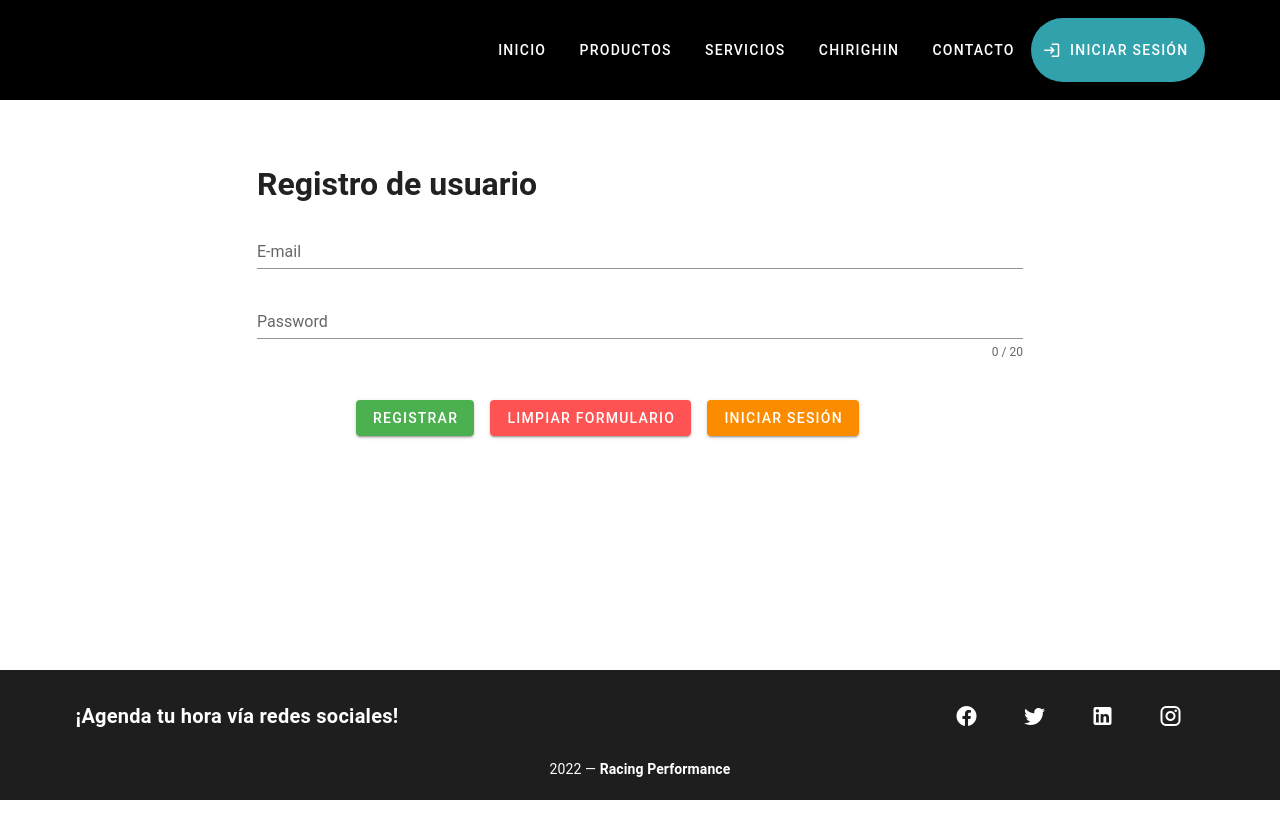
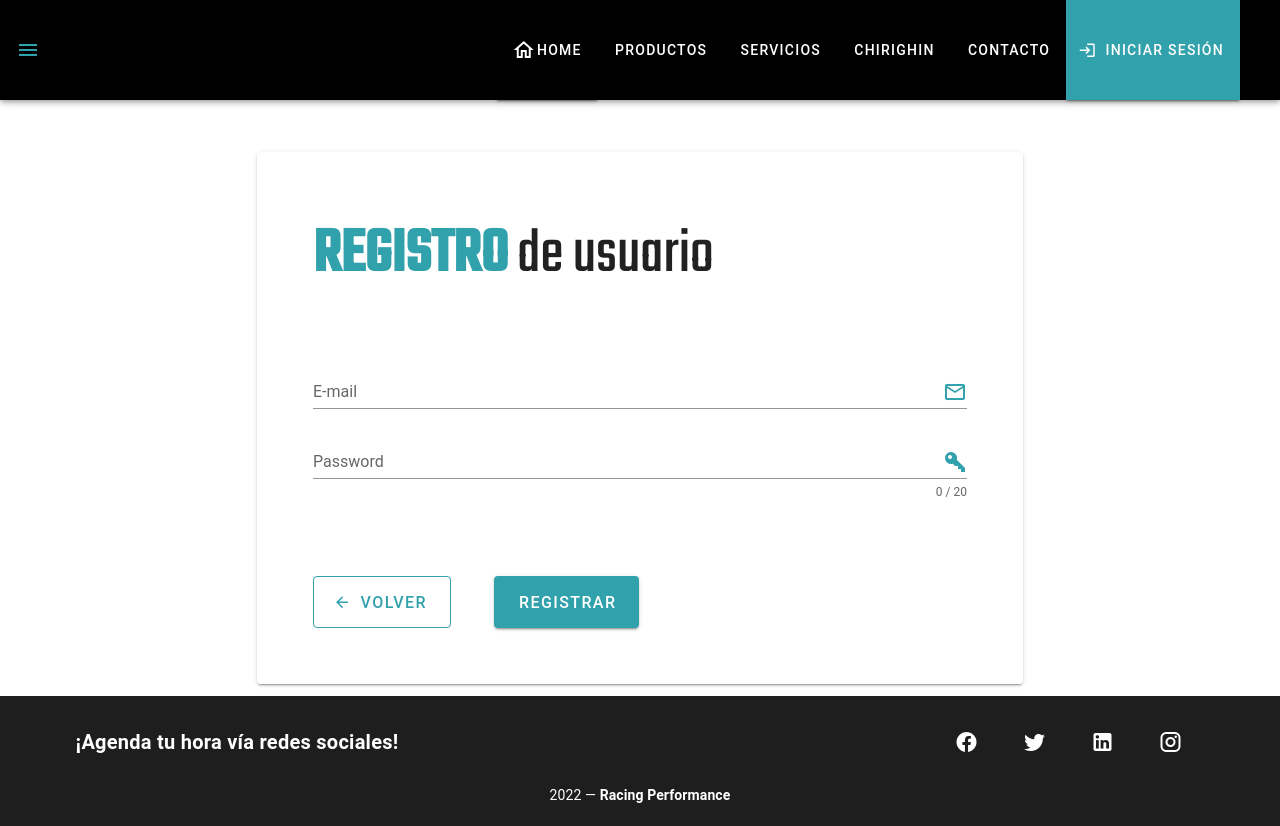
Before and after one commit to pipevera/racingPerformance, a Vue app: page /register in a window 1280 px wide. Before the commit the page ends 800 px from the top, so only its background shows below. Built offline with nearby package versions, Linux system fonts and the light colour scheme; no server answers; what vue-sweetalert2 would draw is missing.

Commit message:
Se suben cambios vistas de home,props productos, navdrawer

```diff
--- /dev/null
+++ b/Products.js
@@ -0,0 +1,37 @@
+
+// Importación de Base de datos - recurso externo
+
+const Products = [
+    {
+      id: 1,
+      nombre: "Yamaha",
+      imagen: "https://www.yamahamotos.cl/wp-content/themes/yamaha-child/images/grid/super-deportivas.jpg"
+    },
+    {
+      id: 2,
+      nombre: "Honda",
+      imagen: "https://www.honda.cl/wp-content/uploads/2022/02/desk-img-moto-1.jpg.webp"
+    },
+    {
+      id: 3,
+      nombre: "KTM",
+      imagen: "https://www.ktm.cl/media/ktm/Content/dam/websites/ktm-com/language-masters/en/startpage/1290sdr2020.jpg"
+    },
+    {
+      id: 4,
+      nombre: "Sport Heritage",
+      imagen: "https://www.yamahamotos.cl/wp-content/themes/yamaha-child/images/grid/sport-heritage.jpg?v=2.0"
+    },
+    {
+      id: 5,
+      nombre: "Urbanas",
+      imagen: "https://www.yamahamotos.cl/wp-content/themes/yamaha-child/images/grid/urbanas.jpg?v=2.0"
+    },
+    {
+        id: 1,
+        nombre: "Scooter",
+        imagen: "https://www.yamahamotos.cl/wp-content/themes/yamaha-child/images/grid/scooter.jpg?v=2.0"
+      }
+  ];
+
+  export default Products;
--- a/src/App.vue
+++ b/src/App.vue
@@ -1,9 +1,9 @@
 <template>
   <v-app>
-    <v-app-bar app flat color="black" height="100">
+
       <Navbar></Navbar>
-    </v-app-bar>
       <v-main>
+
         <router-view/>
       </v-main>
     <Footer></Footer>
@@ -11,12 +11,13 @@
 </template>
 
 <script>
-import Navbar from './components/Navbar.vue'
-import Footer from './components/Footer.vue'
+import Footer from './components/Footer.vue';
+import Navbar from './components/Navbar';// Se importa componente NevDrawers
+
 
 export default {
   name: 'App',
-  components: {Navbar, Footer},
+  components: {Navbar,Footer},
   data: () => ({
     //
   }),
--- /dev/null
+++ b/src/components/HomeCards.vue
@@ -0,0 +1,39 @@
+
+<template>
+  <div class="pa-10">
+
+    <v-card max-width="450">
+      <v-img :src="ProductProp.imagen" height="200px"></v-img>
+
+      <v-card-title class="d-flex justify-space-between">{{ ProductProp.nombre }}
+<div>
+            <v-btn icon color="#31A1AC">
+                <v-icon>mdi-heart</v-icon>
+              </v-btn>
+
+              <v-btn icon color="#31A1AC" >
+                <v-icon>mdi-bookmark</v-icon>
+              </v-btn>
+
+              <v-btn icon color="#31A1AC" >
+
+                <v-icon>mdi-share-variant</v-icon>
+              </v-btn>
+              </div>
+      </v-card-title>
+    </v-card>
+
+  </div>
+</template>
+<script>
+export default {
+  props: ["ProductProp"],
+  data() {},
+};
+</script>
+
+<style scoped>
+.v-card {
+  margin: auto;
+}
+</style>
--- a/src/components/Main.vue
+++ b/src/components/Main.vue
@@ -1,4 +1,6 @@
 <template>
+  <div>
+
     <v-container class="grey lighten-5">
       <h1 class="text-center mt-10 pb-13 pt-10">
         <strong>¿Tu moto tiene fallas </strong>Y NO SABES DE QUE SE TRATA?
@@ -7,61 +9,37 @@
         <v-col cols="12" sm="6" md="6">
           <p class="pa-2 py-15 px-16 mt-16" tile>
             Comunícate con nuestro mecánico para evaluar la falla de tu moto.
-          Según disponibilidad en nuestro taller, se agendará una hora para que
-          te ayude a resolver el problema. Revisa nuestros precios y servicios
-          que tenemos en nuestro taller. Estos precios pueden variar según
-          modelo y cilindrada de tu moto.
+            Según disponibilidad en nuestro taller, se agendará una hora para
+            que te ayude a resolver el problema. Revisa nuestros precios y
+            servicios que tenemos en nuestro taller. Estos precios pueden variar
+            según modelo y cilindrada de tu moto.
           </p>
         </v-col>
         <v-col cols="6" md="4">
           <v-img class="pa-2" tile src="../assets/img/sign1.png"></v-img>
         </v-col>
       </v-row>
+
+      <!-- START- SECCTION REPUESTO DE MOTOS -->
       <h1 class="text-center mt-10 pb-13 pt-10">
         <strong>Repuestos de</strong> MOTOS ONLINE
       </h1>
-    <v-card flat tile>
-      <v-container
-        v-for="type in types"
-        :key="type"
-        class="grey lighten-4"
-        fluid
+      <v-row>
+        <v-col
+          xs="12"
+          sm="12"
+          md="6"
+          lg="4"
+          v-for="(personaje, index) in Products"
+          :key="index"
         >
-        <v-subheader>{{ type }}</v-subheader>
-
-        <v-row>
-          <v-spacer></v-spacer>
-          <v-col v-for="card in cards" :key="card" cols="12" sm="6" md="4">
-            <v-card>
-              <v-img
-                :src="`https://picsum.photos/200/300?image=${getImage()}`"
-                height="300px"
-              >
-                <span
-                  class="text-h5 white--text pl-4 pt-4 d-inline-block"
-                  v-text="card"
-                ></span>
-              </v-img>
-
-              <v-card-actions class="white justify-center">
-                <v-btn
-                  v-for="(social, i) in socials"
-                  :key="i"
-                  :color="social.color"
-                  class="white--text"
-                  fab
-                  icon
-                  small
-                >
-                  <v-icon>{{ social.icon }}</v-icon>
-                </v-btn>
-              </v-card-actions>
-            </v-card>
+          <HomeCards :ProductProp="personaje"></HomeCards>
+          <!--Se pasa prop padre al componente HomeCards -->
         </v-col>
       </v-row>
-      </v-container>
-    </v-card>
-    <v-card class="mx-auto" max-width="500"> </v-card>
+
+      <!-- END- SECCTION REPUESTO DE MOTOS -->
+
       <!-- START- SECCTION COMO ELEGIR PERFORMANCE -->
       <h1 class="text-center mt-10 pb-13 pt-10">
         <strong>¿Por qué elegir</strong> RACING PERFORMANCE
@@ -285,9 +263,9 @@
                     <v-divider></v-divider>
 
                     <v-card-text>
-                    Los trabajos de mantención y cambios de kit de arrastre, son
-                    entregados dentro del día, en un lapso de 5 horas. Hay que
-                    agendar con al menos 24horas de anticipación.
+                      Los trabajos de mantención y cambios de kit de arrastre,
+                      son entregados dentro del día, en un lapso de 5 horas. Hay
+                      que agendar con al menos 24horas de anticipación.
                     </v-card-text>
                   </div>
                 </v-expand-transition>
@@ -303,43 +281,25 @@
           </v-hover>
         </v-col>
       </v-row>
-
       <!-- END- SECCTION COMO ELEGIR PERFORMANCE -->
     </v-container>
+  </div>
 </template>
 <script>
+import HomeCards from "../components/HomeCards";
+import Products from "../../Products"; // Se importa componentes personajes
 export default {
   data: () => ({
     showCardOne: false,
     showCardtwo: false,
     showCardthree: false,
     showCardfour: false,
-    justify: ["start", "center", "end", "space-around", "space-between"],
-    types: ["Places to Be", "Places to See"],
-    cards: ["Good", "Best", "Finest"],
-    socials: [
-      {
-        icon: "mdi-facebook",
-        color: "indigo",
-      },
-      {
-        icon: "mdi-linkedin",
-        color: "cyan darken-1",
-      },
-      {
-        icon: "mdi-instagram",
-        color: "red lighten-3",
-      },
-    ],
+    Products: Products,
   }),
 
-  methods: {
-    getImage() {
-      const min = 550;
-      const max = 560;
-
-      return Math.floor(Math.random() * (max - min + 1)) + min;
-    },
+  components: {
+    HomeCards,
+    // Navbar,
   },
 };
 </script>
--- a/src/components/Navbar.vue
+++ b/src/components/Navbar.vue
@@ -1,33 +1,86 @@
 <template>
-  <v-container>
-    <v-toolbar color="black" dark fixed >
+  <div>
+
+    <v-app-bar  color="black" dark fixed height="100px">
+
+      <v-app-bar-nav-icon
+        @click.stop="drawer = !drawer"
+          color="#31A1AC"
+        dark
+        prominent
+      ></v-app-bar-nav-icon>
         <v-toolbar-title>
         <v-img src="../assets/img/racingPerformance.jpeg" width="35%"></v-img>
       </v-toolbar-title>
       <v-spacer></v-spacer>
-        <v-toolbar-items class="hidden-sm-and-down">
+      <v-toolbar-items class="ma-6 hidden-sm-and-down" >
+        <v-btn color="black" dark>
                <v-btn text v-if="auth"><router-link class="links" to="/admin">Administración</router-link></v-btn>
-          <v-btn text><router-link class="links" to="/">Inicio</router-link></v-btn>
+        <v-icon>mdi-home-outline</v-icon><router-link class="links" to="/">Home</router-link></v-btn>
        <v-btn text><router-link class="links" to="/productos">Productos</router-link></v-btn>
       <v-btn text><router-link class="links" to="/servicios">Servicios</router-link></v-btn>
         <v-btn text><router-link class="links" to="/chirighin">Chirighin</router-link></v-btn>
       <v-btn text><router-link class="links" to="/contacto">Contacto</router-link></v-btn>
-             <v-btn class="rounded-pill" color="#31A1AC">  <v-icon left>mdi-login</v-icon><router-link class="links button is-dark " to="/login">Iniciar sesión</router-link></v-btn>
-
+       <v-btn color="#31A1AC">  <v-icon left>mdi-login</v-icon><router-link class="links button is-dark " to="/login">Iniciar sesión</router-link></v-btn>
    <v-btn text @click="signOut" v-if="auth">
             <span class="mr-2">{{userDataEmail}}</span>
             <v-icon>mdi-logout</v-icon>
           </v-btn>
       </v-toolbar-items>
-      </v-toolbar>
-  </v-container>
+    </v-app-bar>
+    <v-navigation-drawer
+      v-model="drawer"
+      absolute
+      left
+      temporary
+         color="#31A1AC "
 
+      dark
+      prominent
+    >
+      <v-list nav dense>
+        <v-list-item-group>
+          <v-list-item>
+            <v-list-item-title>
+              <v-icon>mdi-home-outline</v-icon>
+              Inicio</v-list-item-title
+            >
+          </v-list-item>
+          <v-list-item>
+            <v-list-item-title>
+
+             Productos</v-list-item-title
+            >
+          </v-list-item>
+          <v-list-item>
+            <v-list-item-title>
+
+           Servicios</v-list-item-title
+            >
+          </v-list-item>
+             <v-list-item>
+            <v-list-item-title>
+
+           Chirighin</v-list-item-title
+            >
+          </v-list-item>
+        </v-list-item-group>
+      </v-list>
+    </v-navigation-drawer>
+  </div>
 </template>
+
+
+
+
+
 <script>
 import { logOut } from '../firebase/auth'
  export default {
     data: () => ({
-      auth: false
+      auth: false,
+      drawer: false, // Se crea condicion drawer
+
     }),
     methods: {
       signOut() {
--- a/src/views/Home.vue
+++ b/src/views/Home.vue
@@ -1,15 +1,47 @@
 <template>
   <div>
-    <Carousel></Carousel>
-    <Main></Main>
+      <Carousel></Carousel>
+   <Main></Main>
+  <HomeCards></HomeCards>
+
   </div>
 </template>
 
 <script>
+import HomeCards from '../components/HomeCards'
+import Main from '../components/Main.vue'
 import Carousel from '../components/Carousel.vue'
-import Main from '../components/Main.vue'
+
   export default {
+      data: () => ({
     name: 'Home',
-    components: {Carousel, Main},
-  }
+
+ }),
+
+
+ components: {
+    Carousel,
+       Main,
+  HomeCards,
+  },
+};
 </script>
+
+
+<style scoped>
+body {
+  font-family: "Teko", sans-serif;
+}
+
+p {
+  font-size: 18px;
+}
+h1 {
+  font-family: "Teko", sans-serif;
+  font-size: 4rem;
+  font-weight: normal;
+}
+.v-card.on-hover.theme--dark{
+  background-color: rgba(#FFF, 0.8);
+}
+</style>
--- a/src/views/Login.vue
+++ b/src/views/Login.vue
@@ -1,17 +1,16 @@
 <template>
-  <v-container>
+  <v-container class="pt-16">
     <v-row class="justify-center">
-
-                                    <v-col cols="12" sm="12" md="6" class="d-none d-sm-flex" >
-
-  <v-img class="pa-2 " tile src="../assets/img/bienvenido.png" width="70%"></v-img>
-
+      <v-col cols="12" sm="12" md="6" class="d-none d-sm-flex">
+        <v-img
+          class="pa-2"
+          tile
+          src="../assets/img/bienvenido.png"
+          width="70%"
+        ></v-img>
       </v-col>
 
-
-
-   <v-col cols="12" sm="6" md="4" class="mt-13" >
-
+      <v-col cols="12" sm="6" md="4" class="mt-13">
         <v-hover v-slot="{ hover }" open-delay="200">
           <v-card
             class="mx-auto pa-14 mt-7"
@@ -20,41 +19,62 @@
             :class="{ 'on-hover': hover }"
           >
             <v-form ref="form" lazy-validation>
+              <h1 class="contenedor mt-0 mb-15">
+                <strong color="#31A1AC">LOGIN</strong> de usuario
+              </h1>
 
-                 <h1 class="contenedor mt-0 mb-15"><strong  color="#31A1AC">LOGIN</strong> de usuario</h1>
-
-              <v-text-field v-model="email" label="E-mail" color="#31A1AC" :rules="rules" required  >   <v-icon
-      slot="append"
+              <v-text-field
+                v-model="email"
+                label="E-mail"
                 color="#31A1AC"
+                :rules="rules"
+                required
               >
+                <v-icon slot="append" color="#31A1AC">
                   mdi-email-outline
-    </v-icon></v-text-field>
-              <v-text-field v-model="password" :counter="20"  color="#31A1AC"  type="password" label="Password" required @keypress.enter="validate"> <v-icon
-      slot="append"
+                </v-icon></v-text-field
+              >
+              <v-text-field
+                v-model="password"
+                :counter="20"
                 color="#31A1AC"
+                type="password"
+                label="Password"
+                required
+                @keypress.enter="validate"
               >
+                <v-icon slot="append" color="#31A1AC">
                   mdi-key-variant
-    </v-icon></v-text-field>
-
+                </v-icon></v-text-field
+              >
 
               <v-row class="justify-center mt-12 d-sm-block d-md-inline-flex">
-           <v-col cols="12" sm="12" md="6"  >
-                <v-btn   color="#31A1AC"  outlined class="mt-4 mr-4"  x-large  @click="register">Registrar</v-btn>
+                <v-col cols="12" sm="12" md="6">
+                  <v-btn
+                    color="#31A1AC"
+                    outlined
+                    class="mt-4 mr-4"
+                    x-large
+                    @click="register"
+                    >Registrar</v-btn
+                  >
                   <!-- <v-btn color="success" class="mt-4 mr-4" @click="validate">Iniciar</v-btn> -->
+                </v-col>
+                <v-col cols="12" sm="12" md="6">
+                  <v-btn
+                    class="mt-4 mr-4"
+                    color="#31A1AC"
+                    x-large
+                    @click="validate"
+                    dark
+                  >
+                    <v-icon left>mdi-login</v-icon>Iniciar sesión</v-btn
+                  >
 
-           </v-col>
-           <v-col cols="12" sm="12" md="6"  >
-                      <v-btn class=" mt-4 mr-4" color="#31A1AC" x-large  @click="validate"  dark>  <v-icon left>mdi-login</v-icon>Iniciar sesión</v-btn>
                   <!-- <v-btn color="error" class="mt-4 mr-4" @click="reset">Limpiar Formulario</v-btn> -->
                 </v-col>
-
               </v-row>
-
-
-
-
             </v-form>
-
           </v-card>
         </v-hover>
       </v-col>
@@ -62,38 +82,41 @@
   </v-container>
 </template>
 <script>
-import { userLogin } from '../firebase/auth'
+import { userLogin } from "../firebase/auth";
 export default {
   data() {
     return {
       email: "",
-        password: ""
-      }
+      password: "",
+    };
   },
   methods: {
     validate() {
-        userLogin(this.email, this.password)
-        this.$router.push('admin')
+      userLogin(this.email, this.password);
+      this.$router.push("admin");
+      alert('You clicked the button!')
     },
+
+
     reset() {
-        this.email = ""
-        this.password = ""
+      this.email = "";
+      this.password = "";
     },
     register() {
-        this.$router.push('register')
-      }
-
+      this.$router.push("register");
     },
-  }
+  },
+};
 </script>
 <style scoped>
-h1{
+h1 {
   font-family: "Teko", sans-serif;
   font-size: 4rem;
   font-weight: normal;
 }
-b, strong {
-    color: #31A1AC;
+b,
+strong {
+  color: #31a1ac;
 }
 
 .contenedor {
--- a/src/views/Register.vue
+++ b/src/views/Register.vue
@@ -1,61 +1,135 @@
 <template>
-  <v-container>
+  <v-container class="pt-16">
     <v-row align="center" justify="center">
-      <v-col cols="6" sm="8" md="8" class="contenedor">
-        <v-alert dense dismissible text type="success" v-model="alert">Usuario registrado</v-alert>
-        <h1>Registro de usuario</h1>
+      <v-col cols="12" sm="12" md="8" class="contenedor">
+        <v-alert dense dismissible text type="success" v-model="alert"
+          >Usuario registrado</v-alert
+        >
       </v-col>
     </v-row>
     <v-form ref="form" lazy-validation>
       <v-row align="center" justify="center">
-            <v-col cols="6" sm="8" md="8" class="">
-              <v-text-field v-model="email" label="E-mail" required></v-text-field>
-              <v-text-field v-model="password" :counter="20" type="password" label="Password" @keypress.enter="register" required></v-text-field>
+        <v-col cols="12" sm="12" md="8" class="">
+          <v-hover v-slot="{ hover }" open-delay="200">
+            <v-card
+              class="mx-auto pa-14 mt-7"
+              max-width="800px"
+              :elevation="hover ? 16 : 2"
+              :class="{ 'on-hover': hover }"
+            >
+              <v-form ref="form" lazy-validation>
+                <h1 class="contenedor mt-0 mb-15">
+                  <strong color="#31A1AC">REGISTRO</strong> de usuario
+                </h1>
+
+                <v-text-field
+                  v-model="email"
+                  label="E-mail"
+                  color="#31A1AC"
+                  :rules="rules"
+                  required
+                >
+                  <v-icon slot="append" color="#31A1AC">
+                    mdi-email-outline
+                  </v-icon></v-text-field
+                >
+                <v-text-field
+                  v-model="password"
+                  :counter="20"
+                  color="#31A1AC"
+                  type="password"
+                  label="Password"
+                  required
+                  @keypress.enter="validate"
+                >
+                  <v-icon slot="append" color="#31A1AC">
+                    mdi-key-variant
+                  </v-icon></v-text-field
+                >
+
+                <v-row class="justify-center mt-12 d-sm-block d-md-inline-flex">
+                  <v-col cols="12" sm="12" md="6">
+                    <v-btn
+                      color="#31A1AC"
+                      outlined
+                      class="mt-4 mr-4"
+                      x-large
+                      @click="login"
+                    >
+                      <v-icon left> mdi-arrow-left</v-icon> Volver</v-btn
+                    >
+                  </v-col>
+                  <v-col cols="12" sm="12" md="6">
+                    <v-btn
+                      class="mt-4 mr-4"
+                      color="#31A1AC"
+                      x-large
+                      @click="register"
+                      dark
+                    >
+            Registrar</v-btn
+                    >
+
+                    <!-- <v-btn color="error" class="mt-4 mr-4" @click="reset">Limpiar Formulario</v-btn> -->
                   </v-col>
                 </v-row>
-          <v-row align="center" justify="center">
+              </v-form>
+            </v-card>
+          </v-hover>
+          <!-- <v-text-field v-model="email" label="E-mail" required></v-text-field>
+              <v-text-field v-model="password" :counter="20" type="password" label="Password" @keypress.enter="register" required></v-text-field> -->
+        </v-col>
+      </v-row>
+      <!-- <v-row align="center" justify="center">
            <v-col cols="6" sm="5" md="5" lg="6" xl="4">
               <v-btn color="success" class="mt-4 mr-4" @click="register">Registrar</v-btn>
               <v-btn color="error" class="mt-4 mr-4" @click="resetForm">Limpiar Formulario</v-btn>
               <v-btn color="warning" class="mt-4 mr-4" @click="login">Iniciar sesión</v-btn>
            </v-col>
-          </v-row>
-
+          </v-row> -->
     </v-form>
-
   </v-container>
 </template>
 <script>
-import { userRegister } from '../firebase/auth'
+import { userRegister } from "../firebase/auth";
 export default {
   data() {
     return {
       alert: false,
       email: "",
-        password: ""
-      }
+      password: "",
+    };
   },
   methods: {
     register() {
-        userRegister(this.email, this.password, this.alertRegister)
+      userRegister(this.email, this.password, this.alertRegister);
     },
     resetForm() {
-        this.email = ""
-        this.password = ""
+      this.email = "";
+      this.password = "";
     },
     alertRegister() {
-        this.alert = true
-        this.email = ""
-        this.password = ""
+      this.alert = true;
+      this.email = "";
+      this.password = "";
     },
     login() {
-        this.$router.push('/login')
-      }
+      this.$router.push("/login");
     },
-  }
+  },
+};
 </script>
 <style scoped>
 .contenedor {
   margin-top: 3rem;
 }
+h1 {
+  font-family: "Teko", sans-serif;
+  font-size: 4rem;
+  font-weight: normal;
+}
+b,
+strong {
+  color: #31a1ac;
+}
 </style>
```
Also changed, not shown: src/components/Cards.vue (line endings or trailing spaces). Lines whose indentation alone changed are shown as unchanged.
